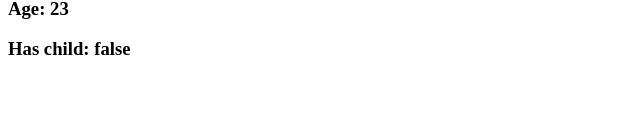
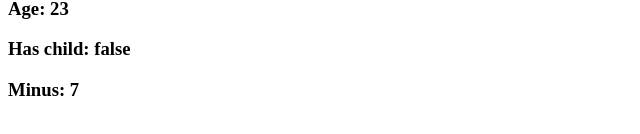
Before and after one commit to jawid-fakhari/TypeScript-learning, a React (Create React App) app: page / in a window 1280 px wide. Shown: the part 170-304 px from the top of the page, without its empty margins (0-640 px from the left). Built offline with nearby package versions, Linux system fonts and the light colour scheme.

Commit message:
passare una function con type parameters settato come props al componente

```diff
--- a/src/App.tsx
+++ b/src/App.tsx
@@ -1,9 +1,9 @@
 import React from 'react';
 import User from './components/User';
 
-//possiamo creare un variabile type fuori scope e usarlo all'interno dello scop line 29
+//possiamo creare un variabile type fuori scope e usarlo all'interno dello scop line 30
 type Person = { name: string, fName: string, age: number };
-//line 35
+//line 36
 type MixArray = (string | number)[];
 //come settare il type dei parametri di un function , dentro h2
 function sum(a: number, b:number) : number{ // ...) : number è il type dell'output di function
@@ -35,12 +35,17 @@ function App() {
 
   let array4 : MixArray = ['ff', 3];
 
+  // come passare una function con i type settato come props al componente
+  function minus(a:number, b:number) {
+    return a - b;
+  }
+
   return (
     <div className="App">
         <h1>TypeScript</h1>
         <h2>{sum(2, 4)}</h2>
         {/* i props di User è stato settato, e finché non viene completato i suoi props avermo errore "il bello di typescript" */}
-        <User name='Ali' age={23} hasChild={false}/>
+        <User name='Ali' age={23} hasChild={false} minus={minus}/>
     </div>
   );
 }
--- a/src/components/User.tsx
+++ b/src/components/User.tsx
@@ -1,12 +1,18 @@
 import React from 'react'
 
 //come settare il type dei props in react component, che è stato importato in App.tsx
-export default function User(props:{name: string, age: number, hasChild: boolean}) {
+export default function User(props:{
+    name: string,
+    age: number,
+    hasChild: boolean,
+    minus: (a:number, b:number) => number // ricevere function come props da App.tsx
+}) {
   return (
     <div>
         <h3>Name: {props.name}</h3>
         <h3>Age: {props.age}</h3>
         <h3>Has child: {`${props.hasChild}`}</h3>
+        <h3>Minus: {props.minus(10, 3)}</h3>
     </div>
   )
 }
```
